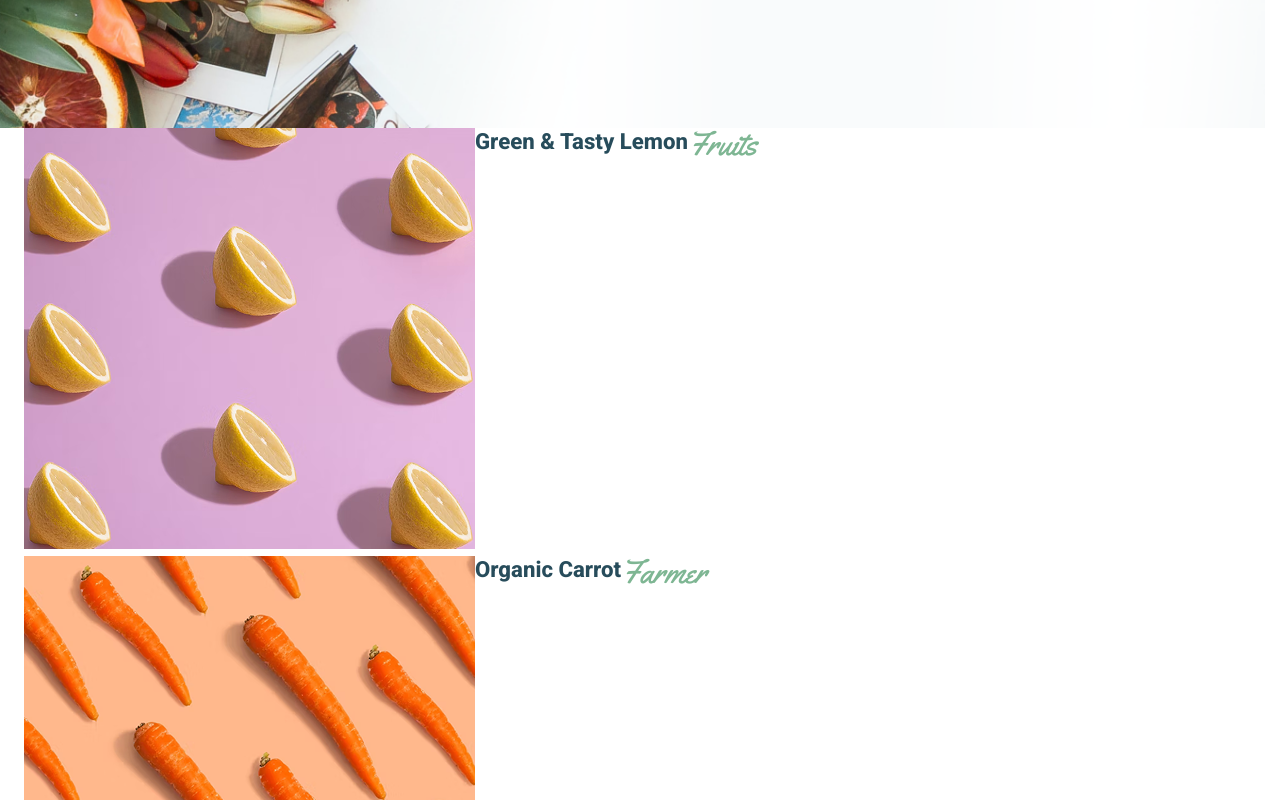
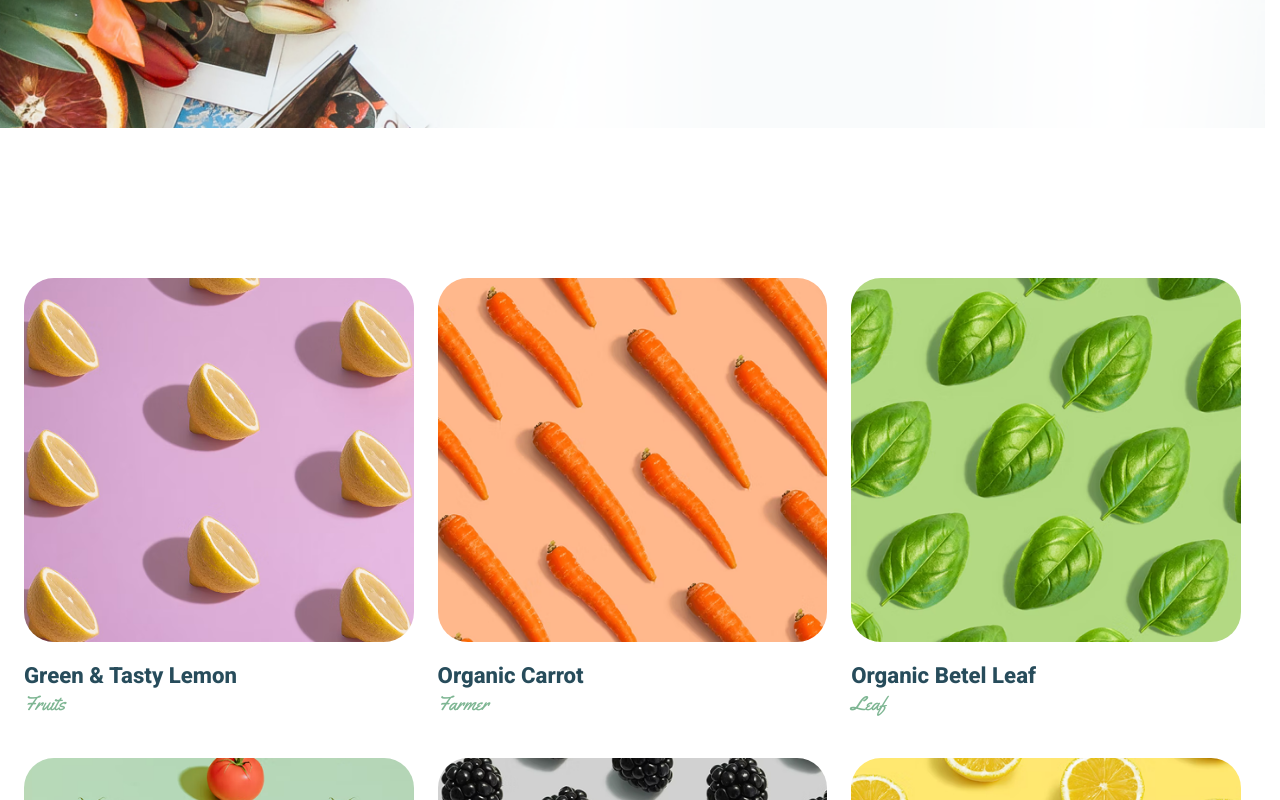
Before and after one commit to RusikHunter/Organick, a React (Vite) app in the folder frontend/: page /portfolio in a window 1280 px wide. Shown: the part 460-1260 px from the top of the page. Built offline with nearby package versions, Linux system fonts and the light colour scheme.

Commit message:
styles(portfolio): write SCSS styles for PortfolioSection and PortfolioItemCard components

```diff
--- a/frontend/src/components/PortfolioItemCard/PortfolioItemCard.scss
+++ b/frontend/src/components/PortfolioItemCard/PortfolioItemCard.scss
@@ -0,0 +1,76 @@
+@use "../../styles/index" as *;
+
+.portfolio-item-card {
+    display: flex;
+    flex-direction: column;
+    position: relative;
+
+    @include desktop-screen {
+        @include desktop-screen {
+
+            &:hover,
+            &:focus-visible {
+                .portfolio-item-card__hover-decoration {
+                    opacity: 1;
+                }
+            }
+        }
+
+        @include touch-screen {
+
+            &:hover,
+            &:focus-visible {
+                .portfolio-item-card__hover-decoration {
+                    opacity: 0;
+                }
+            }
+        }
+    }
+
+    &__hover-decoration {
+        position: absolute;
+        display: flex;
+        align-items: center;
+        justify-content: center;
+        margin: 5%;
+        width: 90%;
+        height: 75%;
+        opacity: 0;
+        transition: opacity var(--transition);
+    }
+
+    &__hover-decoration-background {
+        width: 100%;
+        height: 100%;
+        background-color: var(--color-white);
+        border-radius: 30px;
+        opacity: 0.8;
+    }
+
+    &__hover-decoration-svg {
+        position: absolute;
+        color: var(--color-green);
+        opacity: 1;
+        z-index: 9;
+
+        & path {
+            color: var(--color-white);
+        }
+    }
+
+    &__image {
+        width: 100%;
+        border-radius: 30px;
+    }
+
+    &__title {
+        margin-top: 20px;
+    }
+
+    &__type {
+        @include fluid-text(22, 16);
+        @include font(var(--third-family), 400, 1);
+        color: var(--color-green);
+        margin-top: 5px;
+    }
+}
--- a/frontend/src/components/PortfolioItemCard/PortfolioItemCard.tsx
+++ b/frontend/src/components/PortfolioItemCard/PortfolioItemCard.tsx
@@ -5,17 +5,27 @@ type PortfolioItemCardProps = {
     id: number,
     title: string,
     type: string,
-    backgroundImageURL: string
+    backgroundImageURL: string,
+    className: string
 }
 
-function PortfolioItemCard({ id, title, type, backgroundImageURL }: PortfolioItemCardProps) {
+function PortfolioItemCard({ id, title, type, backgroundImageURL, className }: PortfolioItemCardProps) {
     return (
-        <Link to={`portfolio/${id}`} className="portfolio-item-card" >
+        <Link to={`/portfolio/${id}`} className={`${className} portfolio-item-card`} >
             <img src={backgroundImageURL} alt={title} className="portfolio-item-card__image" width={451} height={421} />
+
+            <div className="portfolio-item-card__hover-decoration">
+                <div className="portfolio-item-card__hover-decoration-background"></div>
+
+                <svg className="portfolio-item-card__hover-decoration-svg" width="46" height="46" viewBox="0 0 46 46" fill="none" xmlns="http://www.w3.org/2000/svg">
+                    <circle cx="23" cy="23" r="23" fill="currentColor" />
+                    <path d="M1 12L6.5 6.5L1 1" stroke="white" strokeWidth="1.5" strokeLinecap="round" strokeLinejoin="round" transform="translate(19.5 17)" />
+                </svg>
+            </div>
 
             <h6 className="portfolio-item-card__title h6">{title}</h6>
 
-            <span className="portfolio-item-card__type promo">{type}</span>
+            <span className="portfolio-item-card__type">{type}</span>
         </Link >
     )
 }
--- a/frontend/src/components/PortfolioSection/PortfolioSection.scss
+++ b/frontend/src/components/PortfolioSection/PortfolioSection.scss
@@ -0,0 +1,21 @@
+.portfolio {
+
+    &__inner {
+        padding-block: 150px 140px;
+    }
+
+    &__row {}
+
+    &__column {}
+
+    &__item-cards-wrap {
+        display: flex;
+        flex-wrap: wrap;
+        row-gap: 45px;
+        column-gap: 24px;
+    }
+
+    &__item-card {
+        width: calc(33% - 12px);
+    }
+}
--- a/frontend/src/components/PortfolioSection/PortfolioSection.tsx
+++ b/frontend/src/components/PortfolioSection/PortfolioSection.tsx
@@ -13,10 +13,11 @@ function PortfolioSection() {
             <div className="portfolio__inner container">
                 <div className="portfolio__row row">
                     <div className="portfolio__column column">
-                        <div className="portfolio__item-cards">
+                        <div className="portfolio__item-cards-wrap">
                             {portfolioItems.map((item, index) => {
                                 return (
                                     <PortfolioItemCard
+                                        className="portfolio__item-card"
                                         key={index}
                                         id={item.id}
                                         title={item.title}
```
